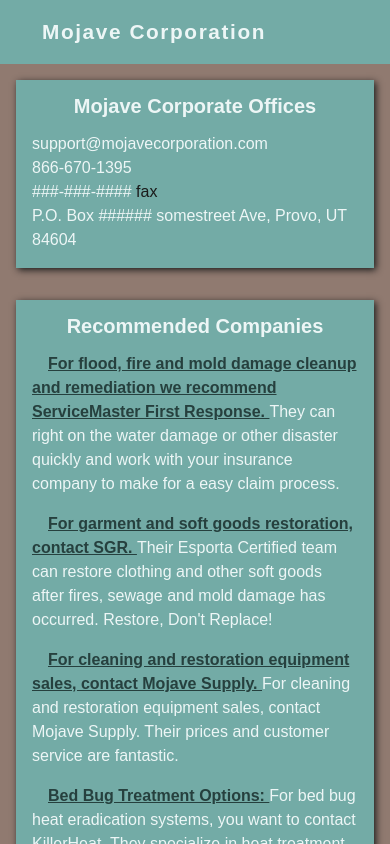
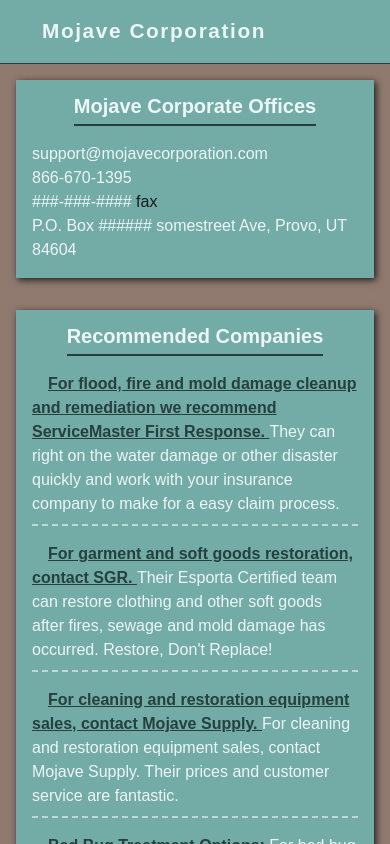
Before and after one commit to JordanOfTroy/MojaveCorp, a React (Create React App) app: page /#/Contact in a window 390 px wide. Shown: the top 844 px of the page. Built offline with nearby package versions, Linux system fonts and the light colour scheme.

Commit message:
added divisions between recommended companies - not sure if I like it. Need to talk with Larry

```diff
--- a/src/App.css
+++ b/src/App.css
@@ -43,6 +43,7 @@
   max-width: 100%;
   justify-content: space-evenly;
   align-items: center;
+  border-bottom: solid 1px var(--mainColorDark);
 }
 
 
@@ -337,6 +338,8 @@
   font-size: 1.25rem;
   font-weight: 600;
   text-align: center;
+  border-bottom: solid 2px var(--mainColorDark);
+  padding-bottom: .5rem;
 }
 
 #contact > section > p, .first_Sentence {
@@ -352,6 +355,8 @@
 
 .recommended_company {
   text-indent: 1rem;
+  border-bottom: dashed 2px var(--mainColorLight);
+  padding-bottom: .5rem;
 }
 
 
```
